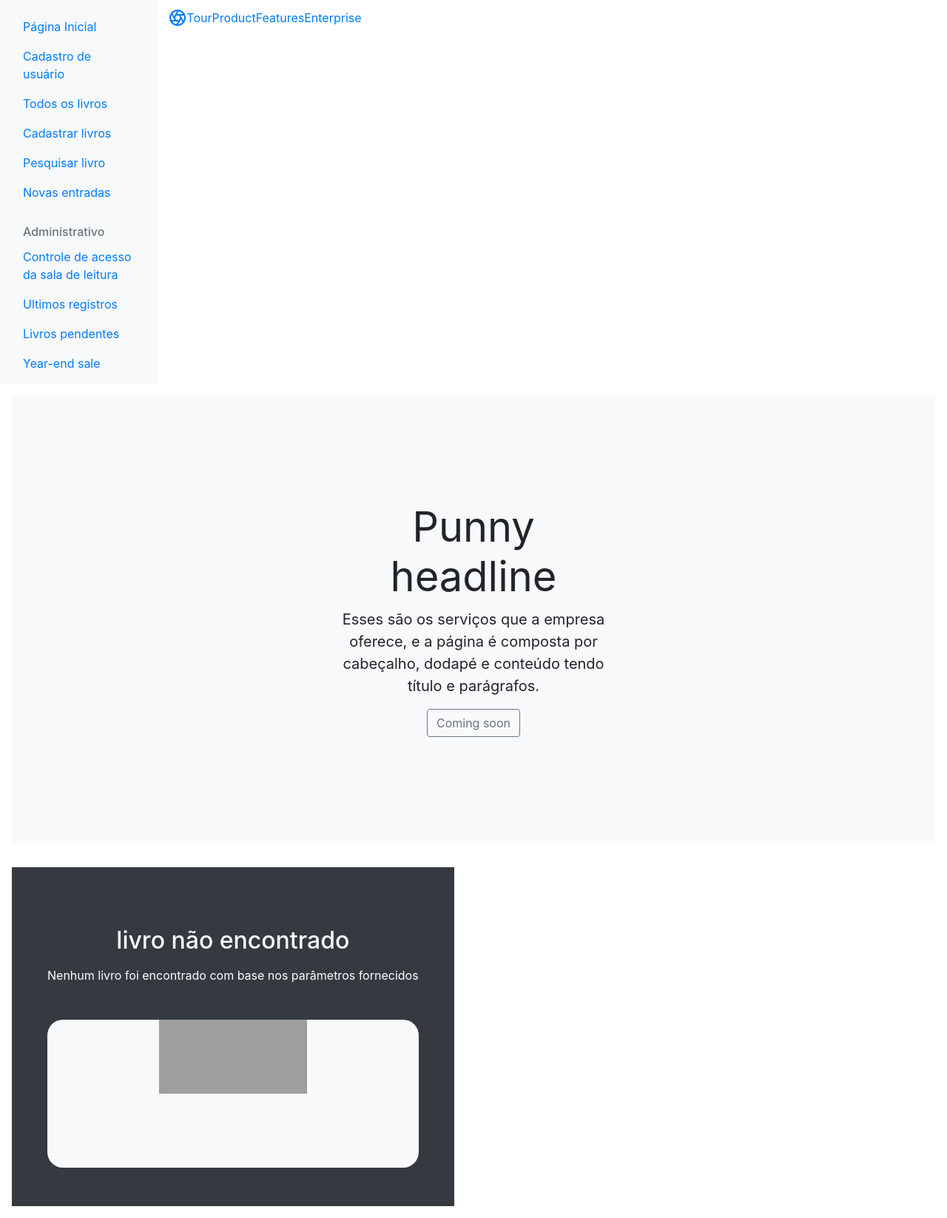
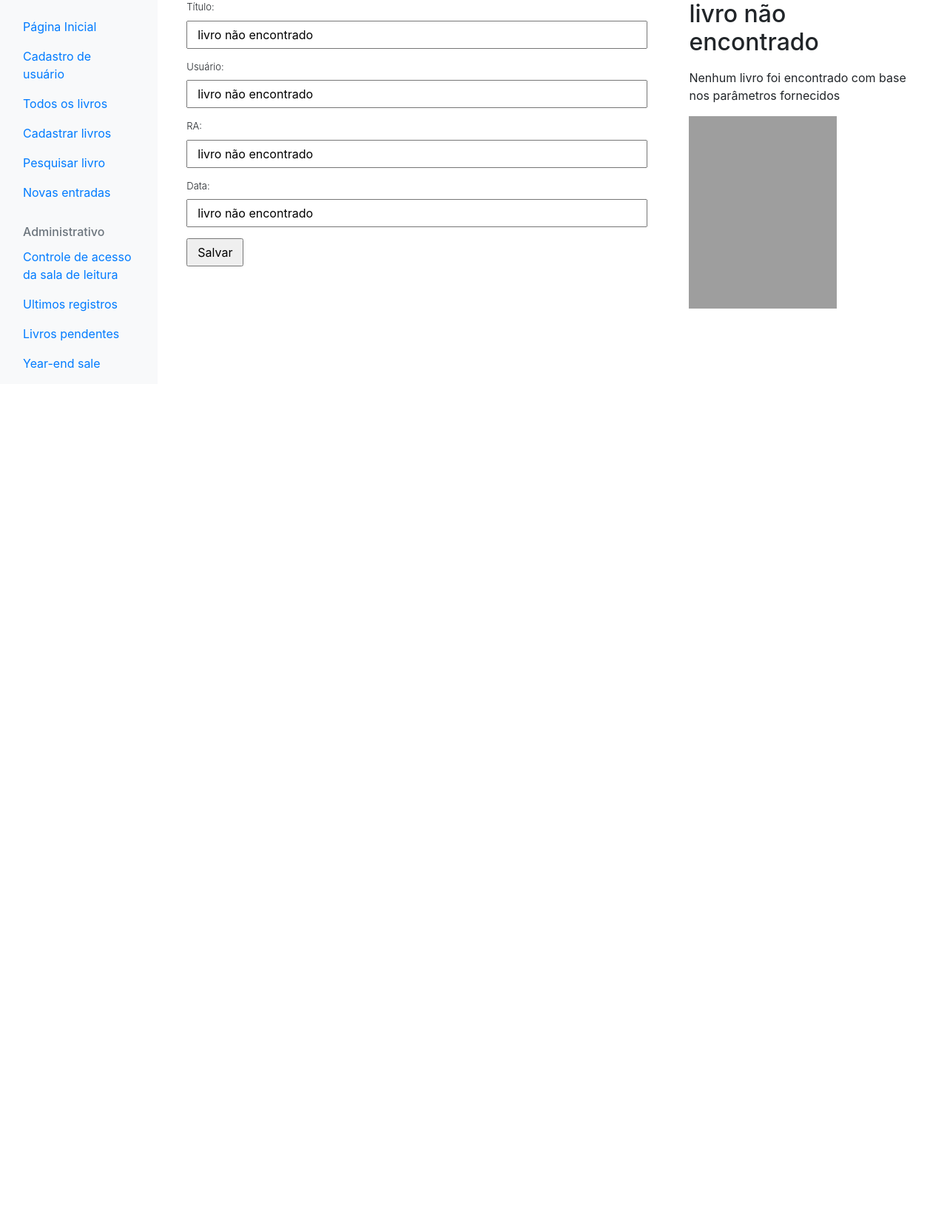
Before and after one commit to Jose-Benedito/beneblog_ci, a CodeIgniter app: page /database/index.php/livro/emprestarLivro in a window 1280 px wide. Shown: the part 40-1686 px from the top of the page at 74% size. After the commit the page ends 538 px from the top, so only its background shows below. Run offline with CodeIgniter, Linux system fonts and the light colour scheme; data that the repository does not hold is empty; grey boxes are pictures that could not be loaded.

Commit message:
Acertado a posiçao do formulario na pagina de emprestimo de livros

```diff
--- a/application/controllers/Livro.php
+++ b/application/controllers/Livro.php
@@ -249,6 +249,8 @@ class Livro extends CI_Controller{
                 $dados['livro_titulo'] = to_html(($descLivro->titulo));
                 $dados['livro_autor'] = to_html($descLivro->autor);
                 $dados['livro_genero'] = $descLivro->genero;
+                $dados['livro_desc'] = $descLivro->descricao;
+                $dados['livro_unidade'] = $descLivro->unidade;
                 $dados['livro_imagem'] = $descLivro->imagem;
             else:
                 $dados['titulo'] = 'Página não encontrada - BNTH';
--- a/application/controllers/Paginas.php
+++ b/application/controllers/Paginas.php
@@ -142,3 +142,5 @@ class Paginas extends CI_Controller {
         endif;
         $this->load->view('painel/postagem', $dados);
     } */
+
+}
--- a/application/views/emprestar_livro.php
+++ b/application/views/emprestar_livro.php
@@ -1,42 +1,37 @@
 
 <?php $this->load->view('commons/header') ?>
 
-<nav class="site-header sticky-top py-1">
-      <div class="container d-flex flex-column flex-md-row justify-content-between">
-        <a class="py-2" href="#">
-          <svg xmlns="http://www.w3.org/2000/svg" width="24" height="24" viewBox="0 0 24 24" fill="none" stroke="currentColor" stroke-width="2" stroke-linecap="round" stroke-linejoin="round" class="d-block mx-auto"><circle cx="12" cy="12" r="10"></circle><line x1="14.31" y1="8" x2="20.05" y2="17.94"></line><line x1="9.69" y1="8" x2="21.17" y2="8"></line><line x1="7.38" y1="12" x2="13.12" y2="2.06"></line><line x1="9.69" y1="16" x2="3.95" y2="6.06"></line><line x1="14.31" y1="16" x2="2.83" y2="16"></line><line x1="16.62" y1="12" x2="10.88" y2="21.94"></line></svg>
-        </a>
-        <a class="py-2 d-none d-md-inline-block" href="#">Tour</a>
-        <a class="py-2 d-none d-md-inline-block" href="#">Product</a>
-        <a class="py-2 d-none d-md-inline-block" href="#">Features</a>
-        <a class="py-2 d-none d-md-inline-block" href="#">Enterprise</a>
+<main role="main" class="col-md-10 ml-sm-auto col-lg-10 px-md-4">
+<div class="container">
+<div class="row">
+            <div class="col-md-8">
 
-      </div>
-    </nav>
+  <?php
+    echo form_open_multipart();
+    echo form_label('Título:', 'titulo');
+    echo form_input('titulo', set_value('titulo', to_html($livro_titulo)));
+    echo form_label('Usuário:', 'titulo');
+    echo form_input('usuário', set_value('usuário', to_html($livro_titulo)));
+    echo form_label('RA:', 'ra');
+    echo form_input('ra', set_value('ra', to_html($livro_titulo)));
+    echo form_label('Data:', 'data');
+    echo form_input('data', set_value('titulo', to_html($livro_titulo)));
+    echo form_submit('enviar', 'Salvar', array('class' => 'botao'));
+    echo form_close();
+    ?>
 
-    <div class="position-relative overflow-hidden p-3 p-md-5 m-md-3 text-center bg-light">
-      <div class="col-md-5 p-lg-5 mx-auto my-5">
-        <h1 class="display-4 font-weight-normal">Punny headline</h1>
-        <p class="lead font-weight-normal">Esses são os serviços que a empresa oferece, e a página é composta por cabeçalho,
-            dodapé e conteúdo tendo título e parágrafos.
-        </p>
-        <a class="btn btn-outline-secondary" href="#">Coming soon</a>
-      </div>
-      <div class="product-device box-shadow d-none d-md-block"></div>
-      <div class="product-device product-device-2 box-shadow d-none d-md-block"></div>
     </div>
 
-    <div class="d-md-flex flex-md-equal w-80 my-md-3 pl-md-3">
-      <div class="bg-dark mr-md-3 pt-3 px-3 pt-md-5 px-md-5 text-center text-white overflow-hidden">
-        <div class="my-3 py-3">
+     <div class="col-md-4">
           <h2 class="display-5"><?php echo $livro_titulo; ?></h2>
           <p class="lead"><?php echo $livro_autor; ?></p>
+          <p class="lead"><?php echo $livro_genero; ?></p>
 
+          <img style="width: 200px; height: 260px;" src="<?php echo base_url('uploads/'.$livro_imagem);?>" alt=""/>
+          <p class="lead"><?php echo $livro_desc; ?></p>
 
+    </div>
 
-        </div>
-        <div class="bg-light box-shadow mx-auto" style="width: 100%; height: 200px; border-radius: 21px; margin-bottom:52px; ">
-        <img style="width: 200px; height: 100px;" src="<?php echo base_url('uploads/'.$livro_imagem);?>" alt=""/>
-      </div>
-      </div>
-    </div>
+</div>
+
+</div>
--- a/application/views/home.php
+++ b/application/views/home.php
@@ -53,8 +53,8 @@
     ?>
 
 </ul>
-    </div>
 -->
+</div>
 </main>
 
 <?php $this->load->view('commons/footer') ?>
--- a/application/views/painel/livros.php
+++ b/application/views/painel/livros.php
@@ -39,7 +39,7 @@
 
                                 <td align="right" class="acoes"><?php echo anchor('livro/editar/' . $linha->id, 'Editar'); ?> |
                                 <?php echo anchor('livro/excluir/' . $linha->id, 'Excluir'); ?> |
-                                <?php echo anchor('livro/' . $linha->id, 'Emprestar', array('target' => '_blank')); ?> </td>
+                                <?php echo anchor('livro/' . $linha->id, 'Retirar', array('target' => '_blank')); ?> </td>
                             </li>
                         <?php
                             endforeach;
@@ -87,7 +87,7 @@
 
                                     <td align="right" class="acoes"><?php echo anchor('livro/editar/' . $linha->id, 'Editar'); ?> |
                                     <?php echo anchor('livro/excluir/' . $linha->id, 'Excluir'); ?> |
-                                    <?php echo anchor('livro/' . $linha->id, 'Ver', array('target' => '_blank')); ?> </td>
+                                    <?php echo anchor('livro/' . $linha->id, 'Retirar', array('target' => '_blank')); ?> </td>
                                 </li>
                         <?php
                             endforeach;
```
